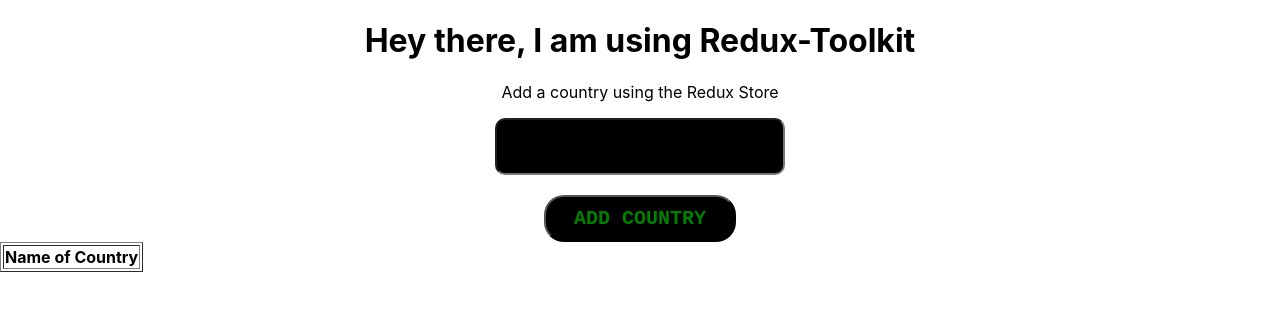
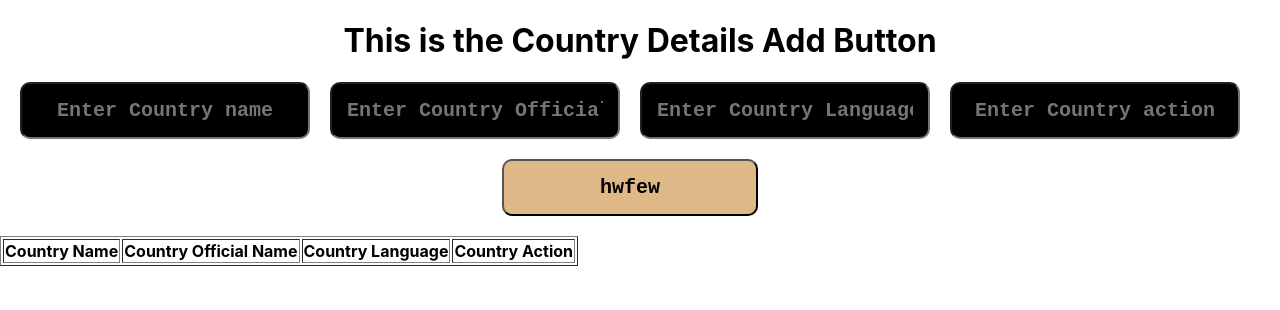
Before and after one commit to Tabindanoor/addCountryUsingRedux, a React (Create React App) app: page / in a window 1280 px wide. Shown: the top 310 px of the page. Built offline with nearby package versions, Linux system fonts and the light colour scheme.

Commit message:
working with more fields

```diff
--- a/src/App.css
+++ b/src/App.css
@@ -1,5 +1,7 @@
 .App {
   text-align: center;
+  align-items: center;
+  margin: auto;
 }
 
 .App-logo {
--- a/src/App.js
+++ b/src/App.js
@@ -1,74 +1,222 @@
 
-import './App.css';
-import React, { useState } from 'react';
-import { useDispatch, useSelector } from 'react-redux';
-import { addCountry } from './store/Slice';
+
+import React, { useState } from 'react'
+import "./App.css"
+import { useSelector, useDispatch } from 'react-redux'
+import { addCountry } from './store/Slice'
+
 
 const App = () => {
-  const [mycountry, setMyCountry] = useState("");
-  const dispatch = useDispatch();
-  const country = useSelector((state) => state.country);
+const dispatch = useDispatch()
+const countryData = useSelector((state)=>state.country)
+  const [countryDetail, setCountryDetail] = useState({
+    country:"",
+    official:"",
+    language:"",
+    action:""
+  })
 
-  const handleInputChange = (e) => {
-    setMyCountry(e.target.value);
-  };
+  const handleInputChange=(e)=>{
+    // console.log(e)
+    const {name, value} = e.target;
+    // const [name] = {value}
+    // console.log(name)
+    // console.log(value)
+    setCountryDetail({
+      ...countryDetail,
+      [name] : value
+    }
+    )
+    // console.log(value)
+  }
 
-  const handleAdd = () => {
-    if (mycountry) {
-      dispatch(addCountry({ name: mycountry }));
-      setMyCountry("");
+
+  const addCountryBtn = () =>{
+    // if(countryDetail){
+      dispatch(addCountry(countryData))
+      console.log(countryData)
+      setCountryDetail({
+        country: "",
+        official: "",
+        language: "",
+        action:""
+      })
+    // }
+
   }
-  };
+
 
   return (
-    <div className="App">
-      <h1>Hey there, I am using Redux-Toolkit</h1>
-      <p>Add a country using the Redux Store</p>
+    <div className='App' style={{alignItems:"center"}}>
+      <h1>This is the Country Details Add Button </h1>
+
       <input
         type="text"
-        style={{backgroundColor:"black", width:"20%",textAlign:"center", justifyContent:"center", justifySelf:"center",padding:"15px", color:"white", fontSize:"20px", fontFamily:"monospace", fontWeight:"bolder", borderRadius:"10px", cursor:"pointer"}}
+        onChange={handleInputChange}
+        style={{backgroundColor:"black", width:"20%",textAlign:"center", justifyContent:"center", justifySelf:"center",padding:"15px", color:"white", fontSize:"20px", fontFamily:"monospace", fontWeight:"bolder", borderRadius:"10px", cursor:"pointer", marginRight:"20px"}}
         name="country"
-        onChange={(e) => handleInputChange(e)}
-        value={mycountry}
+        placeholder='Enter Country name'
+        value={countryDetail.country}
+/>
+
+<input
+        type="text"
+        onChange={handleInputChange}
+        style={{backgroundColor:"black", width:"20%",textAlign:"center", justifyContent:"center", justifySelf:"center",padding:"15px", color:"white", fontSize:"20px", fontFamily:"monospace", fontWeight:"bolder", borderRadius:"10px", cursor:"pointer", marginRight:"20px"}}
+        name="official"
+        placeholder='Enter Country Official name'
+        value={countryDetail.official}
+
 
 />
-      <br /><br />
-      <button
-        onClick={handleAdd}
-        style={{
-          backgroundColor: "black",
-          width: "15%",
-          textAlign: "center",
-          padding: "10px",
-          color: "green",
-          fontSize: "20px",
-          fontFamily: "monospace",
-          fontWeight: "bolder",
-          borderRadius: "20px",
-          cursor: "pointer",
-        }}
-      >
-        ADD COUNTRY
-      </button>
-      <table border="1">
+
+<input
+        type="text"
+        onChange={handleInputChange}
+        style={{backgroundColor:"black", width:"20%",textAlign:"center", justifyContent:"center", justifySelf:"center",padding:"15px", color:"white", fontSize:"20px", fontFamily:"monospace", fontWeight:"bolder", borderRadius:"10px", cursor:"pointer", marginRight:"20px"}}
+        name="language"
+        placeholder='Enter Country Language'
+        value={countryDetail.language}
+
+/>
+
+
+<input
+        type="text"
+        onChange={handleInputChange}
+        style={{backgroundColor:"black", width:"20%",textAlign:"center", justifyContent:"center", justifySelf:"center",padding:"15px", color:"white", fontSize:"20px", fontFamily:"monospace", fontWeight:"bolder", borderRadius:"10px", cursor:"pointer", marginRight:"20px"}}
+        name="action"
+        placeholder='Enter Country action'
+        value={countryDetail.action}
+
+
+/>
+
+
+<br />
+<br />
+<button onClick={addCountryBtn} style={{backgroundColor:"burlywood", width:"20%",textAlign:"center", justifyContent:"center", justifySelf:"center",padding:"15px", color:"black", fontSize:"20px", fontFamily:"monospace", fontWeight:"bolder", borderRadius:"10px", cursor:"pointer", marginRight:"20px"}}  >hwfew </button>
+
+<br />
+<br />
+
+<table border={{}}>
   <thead>
     <tr>
-            <th scope='col'>Name of Country</th>
+      <th>Country Name</th>
+      <th>Country Official Name</th>
+      <th>Country Language</th>
+      <th>Country Action</th>
     </tr>
   </thead>
-        <tbody>
-          {country.map((countryData, index) => (
-            <tr key={index}>
-              <td>{countryData.name}</td>
+
+    {
+      countryData.map(( country)=>(
+          <tbody key={country.id}>
+          <tr >
+          <td>{country.country} </td>
+          <td>{country.official} </td>
+          <td>{country.language} </td>
+          <td>{country.action} </td>
         </tr>
-          ))}
         </tbody>
+        )
+
+      )
+    }
+
+
 </table>
+
     </div>
-  );
-};
+  )
+}
 
-export default App;
+export default App
+
+// import './App.css';
+// import React, { useState } from 'react';
+// import { useDispatch, useSelector } from 'react-redux';
+// import { addCountry, officialName, languages } from './store/Slice';
+
+// const App = () => {
+//   const [mycountry, setMyCountry] = useState("");
+
+
+//   const dispatch = useDispatch();
+//   const country = useSelector((state) => state.country);
+
+
+//   const handleInputChange = (e) => {
+//     setMyCountry(e.target.value);
+//   };
+
+//   const handleAdd = () => {
+//     if (mycountry ) {
+//       dispatch(addCountry({ name: mycountry }));
+
+//       setMyCountry("");
+
+//     }
+//   };
+
+
+
+//   return (
+//     <div className="App">
+//       <h1>Hey there, I am using Redux-Toolkit</h1>
+//       <p>Add a country using the Redux Store</p>
+//       <input
+//         type="text"
+//         style={{backgroundColor:"black", width:"20%",textAlign:"center", justifyContent:"center", justifySelf:"center",padding:"15px", color:"white", fontSize:"20px", fontFamily:"monospace", fontWeight:"bolder", borderRadius:"10px", cursor:"pointer"}}
+//         name="country"
+//         onChange={(e) => handleInputChange(e)}
+//         value={mycountry}
+
+// />
+
+//       <br /><br />
+//       <button
+//         onClick={handleAdd}
+//         style={{
+//           backgroundColor: "black",
+//           width: "15%",
+//           textAlign: "center",
+//           padding: "10px",
+//           color: "green",
+//           fontSize: "20px",
+//           fontFamily: "monospace",
+//           fontWeight: "bolder",
+//           borderRadius: "20px",
+//           cursor: "pointer",
+//         }}
+//       >
+//         ADD COUNTRY
+//       </button>
+//       <table border="1">
+//         <thead>
+//           <tr>
+//             <th scope='col'>Name of Country</th>
+//             <th scope='col'>Official name</th>
+//             <th scope='col'>Languages</th>
+//             <th scope='col'>Action</th>
+//           </tr>
+//         </thead>
+//         <tbody>
+//           {country.map((countryData, index) => (
+//             <tr key={index}>
+//               <td>{countryData.name}</td>
+//             </tr>
+//           ))}
+//         </tbody>
+//       </table>
+//     </div>
+//   );
+// };
+
+// export default App;
+
+
 // function ot() {
 //   let value = 10;
 //   return function inn() {
--- a/src/store/Slice.js
+++ b/src/store/Slice.js
@@ -1,18 +1,35 @@
-
-import { createSlice } from "@reduxjs/toolkit";
+const { createSlice } = require("@reduxjs/toolkit");
 
 const countrySlice = createSlice({
-  name: "mycountry",
-  initialState: [],
-  reducers: {
-    addCountry: (state, action) => {
-      state.push(action.payload);
-    },
-  },
-});
+    name: "country",
+    initialState:[],
+    reducers:{
+        addCountry:(state,action)=>{
+            state.push(action.payload);
+        }
+    }
+})
 
-export default countrySlice.reducer;
-export const { addCountry } = countrySlice.actions;
+export default countrySlice.reducer
+export const { addCountry } = countrySlice.actions
+
+
+
+// import { createSlice } from "@reduxjs/toolkit";
+
+// const countrySlice = createSlice({
+//   name: "mycountry",
+//   initialState: [],
+//   reducers: {
+//     addCountry: (state, action) => {
+//       state.push(action.payload);
+//     },
+
+//   },
+// });
+
+// export default countrySlice.reducer;
+// export const { addCountry } = countrySlice.actions;
 
 // const x = 10;
 // const y = (function() {
--- a/src/store/Store.js
+++ b/src/store/Store.js
@@ -1,3 +1,14 @@
+import { configureStore } from "@reduxjs/toolkit";
+import countryReducer from "./Slice";
+export const store  = configureStore({
+    reducer: {
+        country: countryReducer,
+    }
+})
+
+
+
+
 // import { configureStore } from "@reduxjs/toolkit";
 // import { addCountry } from "./Slice";
 
@@ -11,11 +22,12 @@
 //     }
 // })
 // store/Store.js
-import { configureStore } from "@reduxjs/toolkit";
-import mycountrySlice from "./Slice";
+// import { configureStore } from "@reduxjs/toolkit";
+// import mycountrySlice from "./Slice";
 
-export const store = configureStore({
-  reducer: {
-    country: mycountrySlice,
-  },
-});
+// export const store = configureStore({
+//   reducer: {
+//     country: mycountrySlice,
+
+//   },
+// });
```
Lines whose indentation alone changed are shown as unchanged.
